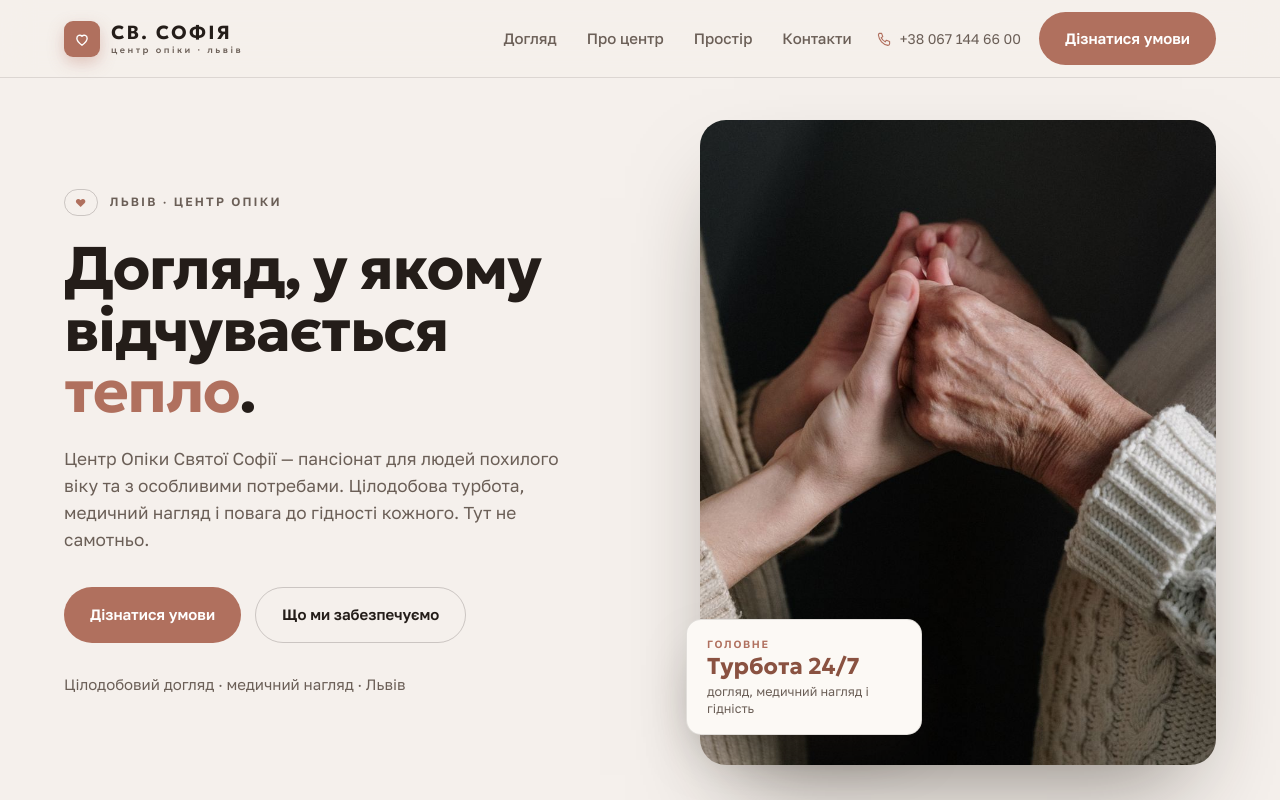
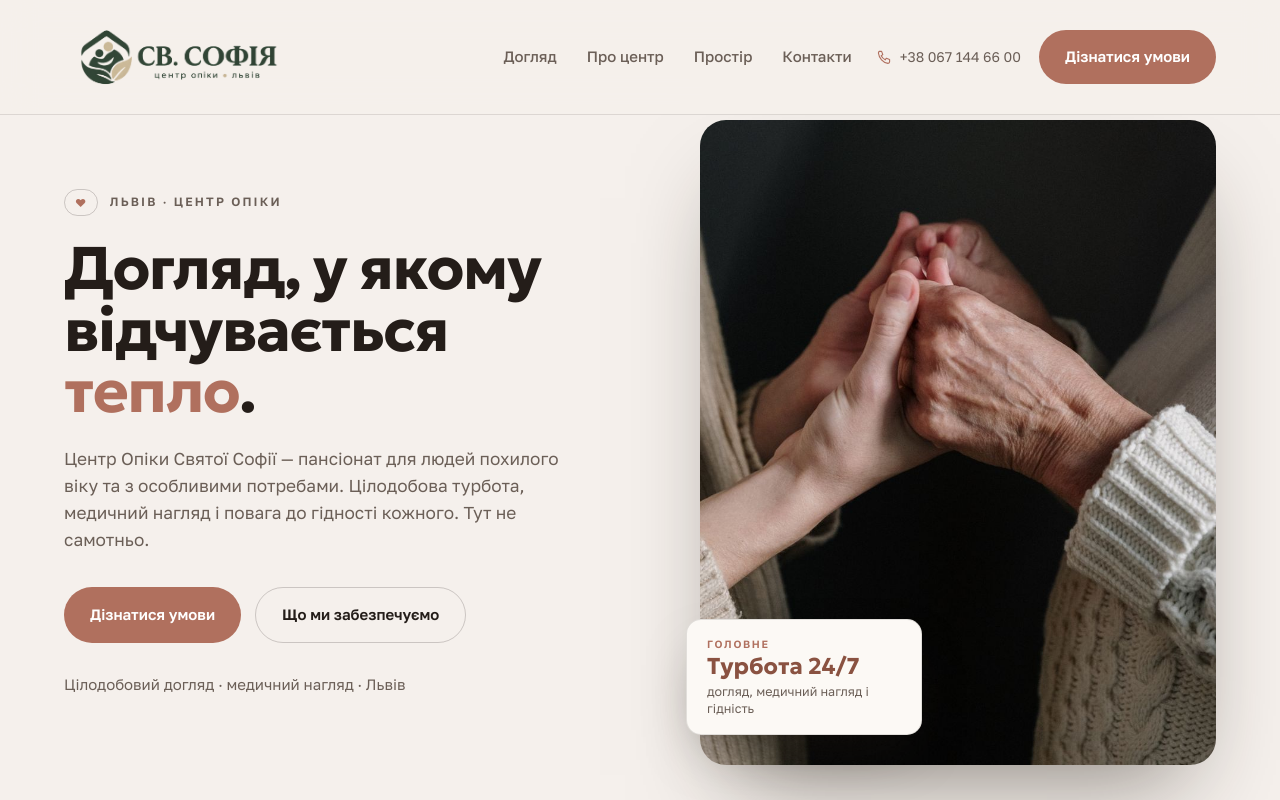
Before and after one commit to Bashevnik/sofia-care, a plain HTML site: page index.html in a window 1280 px wide. Shown: the top 800 px of the page. Drawn offline with nearby package versions, Linux system fonts and the light colour scheme.

Commit message:
Deploy uploaded logo (header 90px / footer 120px)

```diff
--- a/assets/css/main.css
+++ b/assets/css/main.css
@@ -71,7 +71,7 @@
 body.menu-open .burger span:nth-child(3){transform:translateY(-7px) rotate(-45deg)}
 /* logo slot */
 .brand-img{display:none;width:auto;object-fit:contain}
-.hdr__logo.has-logo .brand-img{display:block;height:80px;max-width:360px}
+.hdr__logo.has-logo .brand-img{display:block;height:90px;max-width:360px}
 .hdr__logo.has-logo .brand-lockup{display:none}
 .ft__logo.has-logo .brand-img{display:block;height:120px;max-width:460px}
 .ft__logo.has-logo .brand-lockup{display:none}
--- a/index.html
+++ b/index.html
@@ -25,7 +25,7 @@
 
 <header class="hdr" id="hdr">
   <a href="#top" class="hdr__logo" aria-label="Центр Опіки Святої Софії — на початок">
-    <img class="brand-img" alt="Центр Опіки Святої Софії" src="assets/logo/site-logo.png">
+    <img class="brand-img" alt="Центр Опіки Святої Софії" src="assets/logo/site-logo.png?v=L2">
     <span class="brand-lockup">
       <span class="brandmark" aria-hidden="true">
         <svg viewBox="0 0 32 32" fill="none" stroke="#fff" stroke-width="2" stroke-linecap="round" stroke-linejoin="round"><path d="M16 25c-4-3-7.5-6-7.5-10.2A4.3 4.3 0 0 1 16 12a4.3 4.3 0 0 1 7.5 2.8C23.5 19 20 22 16 25z"/></svg>
@@ -247,7 +247,7 @@
 <footer class="ft">
   <div class="ft__top">
     <a href="#top" class="ft__logo">
-      <img class="brand-img brand-img--ft" alt="Центр Опіки Святої Софії" src="assets/logo/site-logo.png">
+      <img class="brand-img brand-img--ft" alt="Центр Опіки Святої Софії" src="assets/logo/site-logo.png?v=L2">
       <span class="brand-lockup"><span class="brand-word">СВ. СОФІЯ<small>центр опіки · львів</small></span></span>
     </a>
     <p class="ft__tag">Догляд, у якому відчувається тепло.</p>
```
Also changed, not shown: assets/logo/site-logo.png (added).
